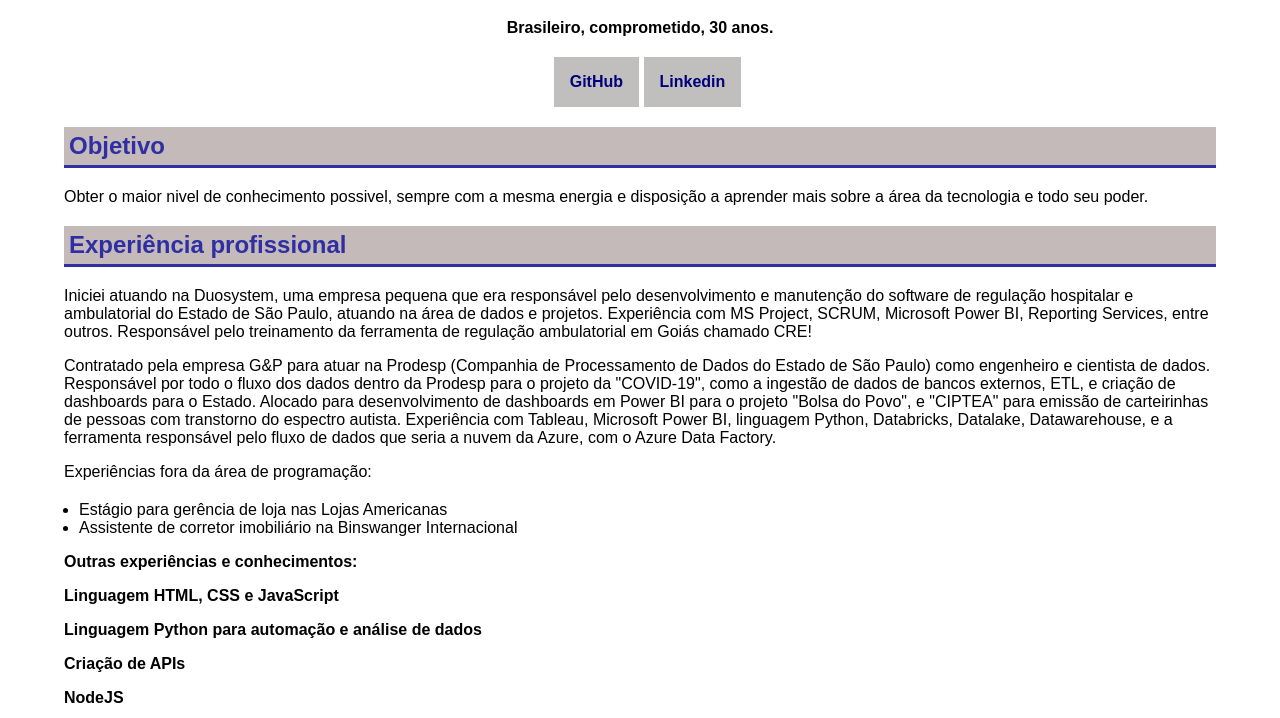
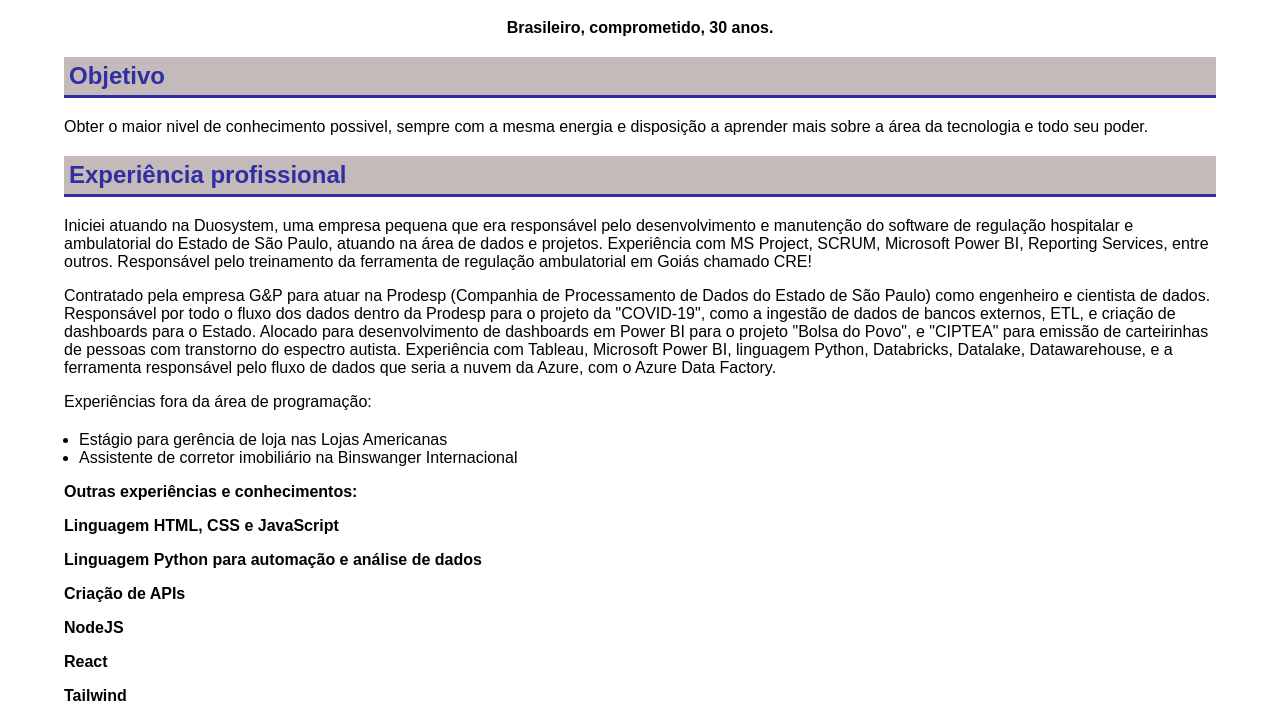
Before and after one commit to diogobiri/curriculum, a plain HTML site: page index.html in a window 1280 px wide. Shown: the part 61-779 px from the top of the page. Drawn offline with Linux system fonts and the light colour scheme.

Commit message:
feat: remove links

```diff
--- a/index.html
+++ b/index.html
@@ -13,11 +13,7 @@
 <body>
 <h1>Diogo Kruszynski Gonçalves Leite Moreira da Silva</h1>
 <p class="descricao"><strong>Brasileiro, comprometido, 30 anos.</strong></p>
-<ul class="menu">
-    <li><a href="">GitHub</a></li>
-    <li><a href="">Linkedin</a></li>
 
-</ul>
 <h2>Objetivo</h2>
 <p>Obter o maior nivel de conhecimento possivel, sempre com a mesma energia e disposição a aprender mais sobre a área da tecnologia e todo seu poder.</p>
 <h2>Experiência profissional</h2>
```
